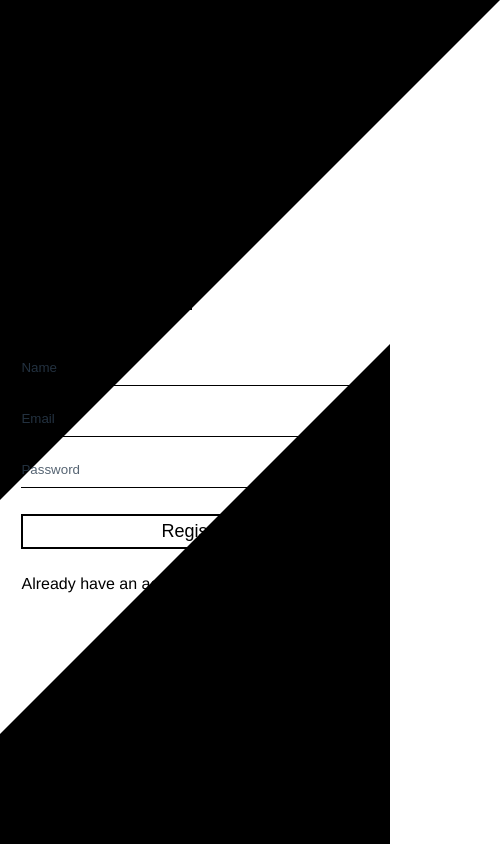
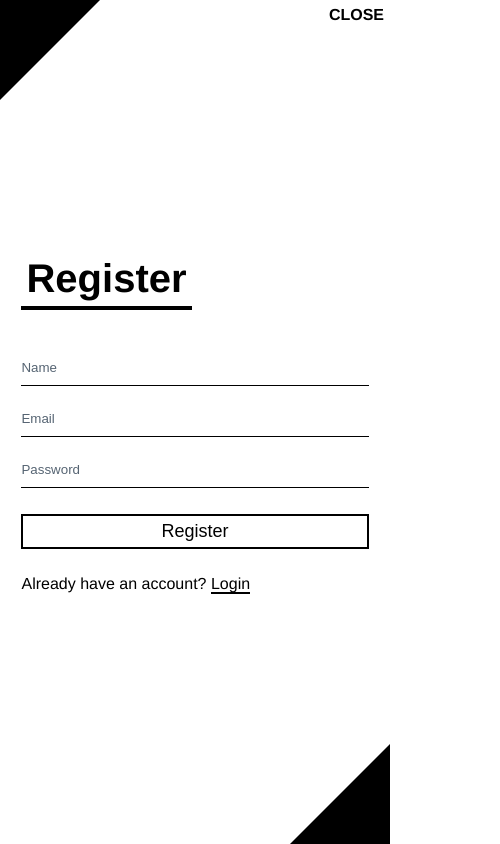
Before and after one commit to Kalys01/Authorization, a Vue app: page /register in a window 390 px wide. Shown: the whole page, 500 px wide, since content can reach past the window. Built offline with nearby package versions, Linux system fonts and the light colour scheme; no server answers.

Commit message:
added media queries for EmptyLayout

```diff
--- a/src/layouts/EmptyLayout.vue
+++ b/src/layouts/EmptyLayout.vue
@@ -53,4 +53,38 @@
 	border-bottom: 500px solid #000;
 	border-left: 500px solid transparent;
 }
+
+@media (max-width: 992px) {
+  .corner {
+    border-top: 400px solid #000;
+	  border-right: 400px solid transparent;
+  }
+
+  .corner2 {
+    border-bottom: 400px solid #000;
+	  border-left: 400px solid transparent;
+  }
+}
+@media screen and (max-width: 768px) {
+  .corner {
+    border-top: 300px solid #000;
+	  border-right: 300px solid transparent;
+  }
+
+  .corner2 {
+    border-bottom: 300px solid #000;
+	  border-left: 300px solid transparent;
+  }
+}
+@media screen and (max-width: 480px) {
+  .corner {
+    border-top: 100px solid #000;
+	  border-right: 100px solid transparent;
+  }
+
+  .corner2 {
+    border-bottom: 100px solid #000;
+	  border-left: 100px solid transparent;
+  }
+}
 </style>
--- a/src/views/Register.vue
+++ b/src/views/Register.vue
@@ -104,7 +104,7 @@ export default {
 
       try {
         await this.$store.dispatch('register', formData)
-       // this.$router.push('/login')
+        this.$router.push('/')
       } catch(e) {}
     },
   },
```
